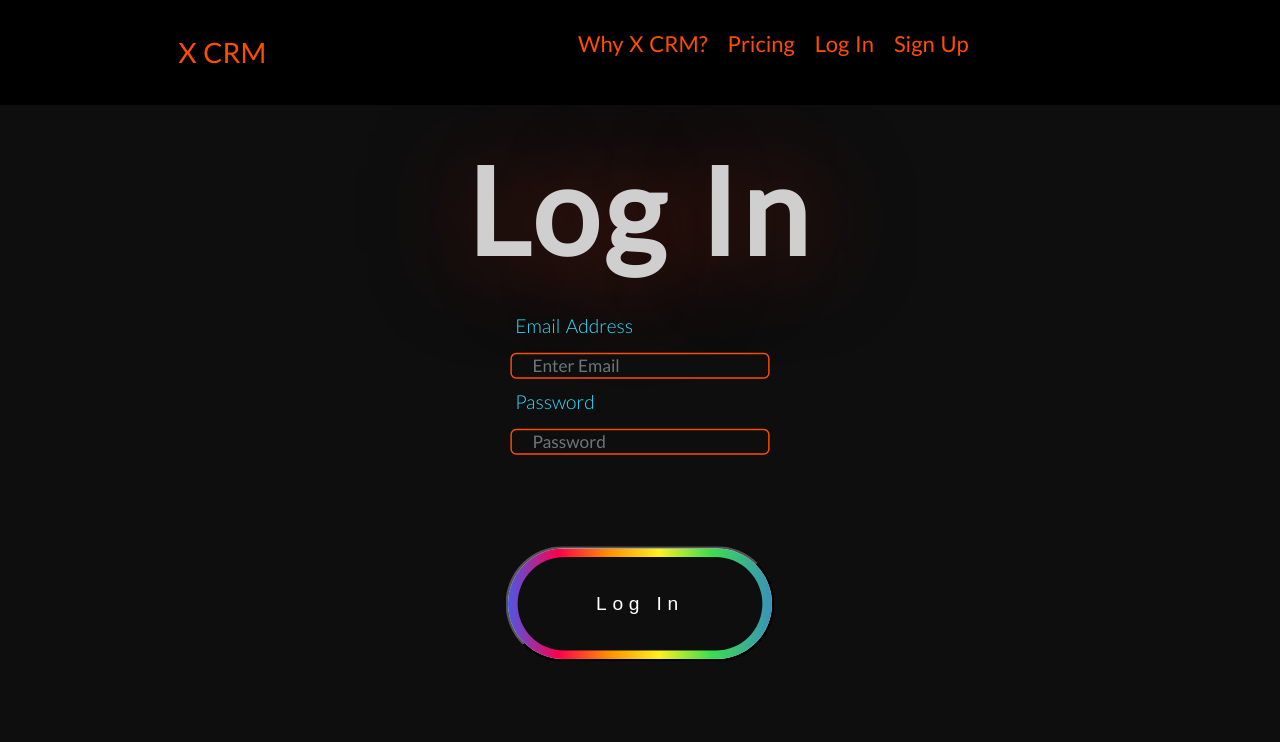
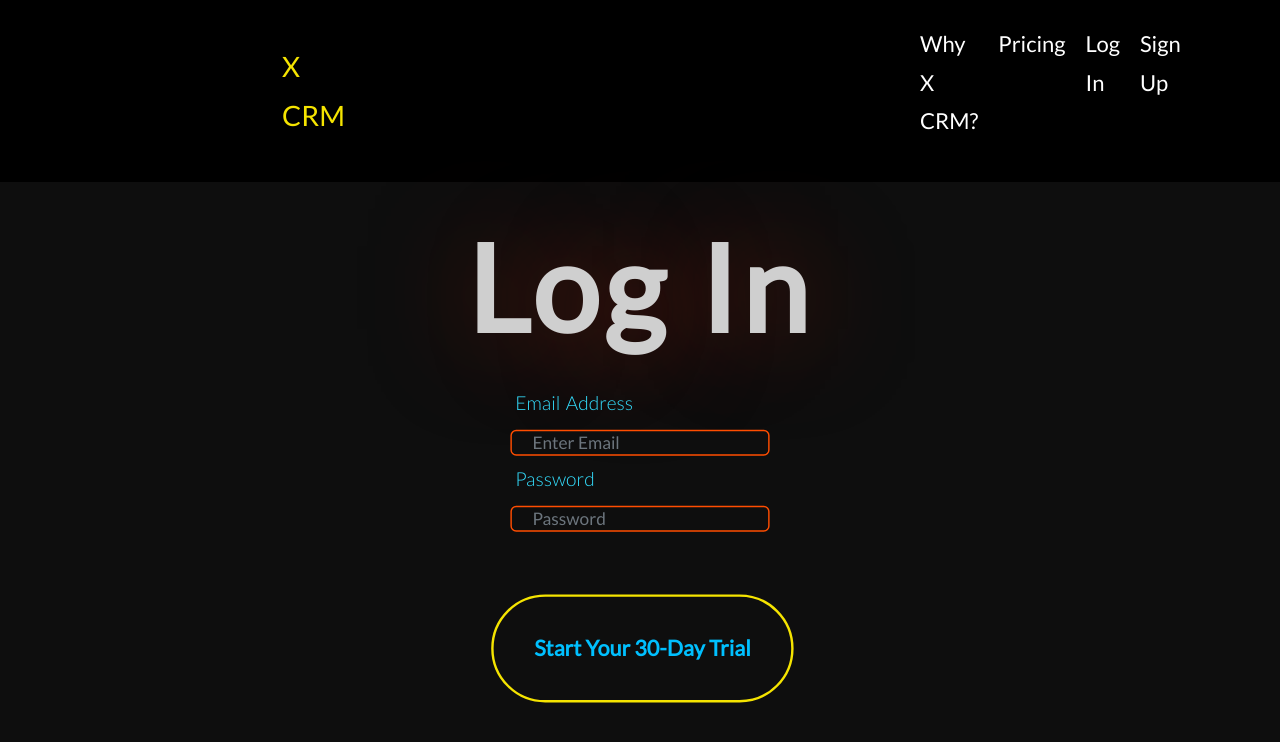
Before and after one commit to burnsie000/crm, a Flask app: page /auth/login in a window 1280 px wide. Shown: the top 742 px of the page. Run offline with Flask 3, Linux system fonts and the light colour scheme; some libraries are stand-ins or nearby versions.

Commit message:
buttons changed

```diff
--- a/app.py
+++ b/app.py
@@ -35,7 +35,7 @@ def home ():
     name = '30 Days Of Python Programming'
     return render_template('home.html', techs=techs, name = name, title = 'Home', user=current_user)
 
-@app.route('/CRM')
+@app.route('/CRM', methods=['GET', 'POST'])
 def crm ():
     return render_template('crm.html', user=current_user)
 
--- a/my_package/models.py
+++ b/my_package/models.py
@@ -5,9 +5,11 @@ from sqlalchemy.sql import func
 
 class CRM(db.Model):
     id = db.Column(db.Integer, primary_key=True)
-    contact = db.Column(db.String(10000))
+    contactname = db.Column(db.String(10000))
     date = db.Column(db.DateTime(timezone=True), default=func.now())
     user_id = db.Column(db.Integer, db.ForeignKey('user.id'))
+    contact_phone_and_email = db.Column(db.String(10000))
+    contact_tags = db.Column(db.String(10000))
 
 class User(db.Model, UserMixin):
     id = db.Column(db.Integer, primary_key=True)
--- a/my_package/static/css/main.css
+++ b/my_package/static/css/main.css
@@ -11,7 +11,7 @@
     --header-bg-color: rgb(0, 0, 0);
     --textarea-bg-color: rgb(14, 14, 14);
     --body-bg-color: rgb(14, 14, 14);
-    --nav-link-color: #34dfff;
+    --nav-link-color: white;
 }
 
 /* === body style === */
@@ -50,6 +50,7 @@ h2 {
 
 .nav-lists {
     display: flex;
+    margin-right: 0em;
 }
 
 .nav-list {
@@ -61,13 +62,17 @@ h2 {
     text-decoration: none;
     font-size: 22px;
     padding: 0 5px;
-    color: #ff4d00;
+    color: white;
     font-weight: 400;
 }
 
 .brand-name {
     font-size: 28px;
     font-weight: bolder;
+    font-style: bolder;
+    color: #F5E400;
+    margin-left: 9em;
+    margin-right: 20em;
 }
 /* === paragraph text style === */
 p {
@@ -85,9 +90,12 @@ main {
 
 .container {
     background: rgb(14, 14, 14);
-    padding: 20px;
-    padding-top: 80px;
+    margin-top: 80px;
     margin: auto;
+    margin-left: 0em;
+    width: 200%;
+    margin-right: 0em;
+    height: 40em;
 }
 
 .tech-lists {
@@ -112,7 +120,7 @@ main {
 }
 
 .btn:focus {
-    outline: 2px solid #2a70a5;
+    outline: 0px solid #2a70a5;
     cursor: pointer;
 }
 /* === textarea style === */
@@ -160,100 +168,39 @@ textarea:focus {
 }
 
 h1 {
-    color: #ff4d00;
+    color: #F5E400;
+    font-weight: 1000;
+    font-style: bolder;
 }
 
 h2 {
-    color: #34dfff;
+    color: white;
 }
 
-/* RGB BUTTON */
-button {
-    height: 6em;
-    width: 14em;
-    position: absolute;
-    transform: translate(-50%, -50%);
-    top: 4.5em;
-    left: 8.5em;
-    position: relative;
-    overflow: hidden;
-    cursor: pointer;
-    border-radius: 3.75em;
-    color: linear-gradient(
-        to right,
-        #fd004c 2.62em,
-        #fe9000 5.25em,
-        #fff020 7.87em,
-        #3edf4b 10.5em,
-        #3363ff 15.75em,
-        #fd004c 18.75em
-      );
-  }
-  button:before {
-    content: "";
-    height: 100%;
-    width: 100%;
-    position: absolute;
-    top: 0;
-    left: 0;
-    color: linear-gradient(
-        to right,
-        #fd004c 2.62em,
-        #fe9000 5.25em,
-        #fff020 7.87em,
-        #3edf4b 10.5em,
-        #3363ff 15.75em,
-        #fd004c 18.75em
-      );
-    background: repeating-linear-gradient(
-      to right,
-      #fd004c 2.62em,
-      #fe9000 5.25em,
-      #fff020 7.87em,
-      #3edf4b 10.5em,
-      #3363ff 15.75em,
-      #fd004c 18.75em
-    );
-    background-size: 125em;
-  }
-  button:after {
-    content: "Start Your 30-Day Trial ";
-    position: absolute;
-    background-color: rgb(14, 14, 14);
-    color: repeating-linear-gradient(
-        to right,
-        #fd004c 2.62em,
-        #fe9000 5.25em,
-        #fff020 7.87em,
-        #3edf4b 10.5em,
-        #3363ff 15.75em,
-        #fd004c 18.75em
-      );
-    height: 85%;
-    width: 93%;
-    top: 7.5%;
-    left: 3.5%;
-    border-radius: 3.75em;
-    color: #ffffff;
-    font-family: "Poppins", sans-serif;
-    font-size: 1em;
-    letter-spacing: 0.3em;
-    display: grid;
-    place-items: center;
-  }
-  button:hover:before {
-    background-position: -106.25em 0;
-    transition: 10s linear;
-    color: linear-gradient(
-        to right,
-        #fd004c 2.62em,
-        #fe9000 5.25em,
-        #fff020 7.87em,
-        #3edf4b 10.5em,
-        #3363ff 15.75em,
-        #fd004c 18.75em
-      );
-  }
+.hero-button {
+  width: 14em;
+  height: 5em;
+  border-radius: 2.5em;
+  border-color: #F5E400;
+  border-width: blur(2px);
+  border-style: solid;
+  background-color: rgb(14, 14, 14);
+  color: #00C0FF;
+  font-size: 18px;
+  font-weight: 700;
+  font-style: bold;
+  font-family: 'lato', 'sans-serif';
+  margin-top: 14em;
+  margin-left: 18em;
+}
+.hero-subtxt {
+  margin-left: 10em;
+}
+
+.hero-txt {
+  margin-top: 3em;
+  margin-left: 8em;
+}
   /* SIGN UP PAGE */
 
   .emboss-txt {
@@ -373,193 +320,22 @@ button {
   }
 
   .signup-button {
-    height: 6em;
     width: 14em;
-    display: block;
-    transform: translate(-50%, -50%);
-    margin: auto;
-    margin-top: 5em;
-    margin-left: 1em;
-    overflow: hidden;
-    cursor: pointer;
-    border-radius: 3.75em;
-    border-style: blur(25px) solid;
-    color: linear-gradient(
-        to right,
-        #fd004c 2.62em,
-        #fe9000 5.25em,
-        #fff020 7.87em,
-        #3edf4b 10.5em,
-        #3363ff 15.75em,
-        #fd004c 18.75em
-      );
+    height: 5em;
+    border-radius: 2.5em;
+    border-color: #F5E400;
+    border-width: blur(2px);
+    border-style: solid;
+    background-color: rgb(14, 14, 14);
+    color: #00C0FF;
+    font-size: 18px;
+    font-weight: 700;
+    font-style: bold;
+    font-family: 'lato', 'sans-serif';
+    margin-top: 3em;
+    margin-left: 2em;
   }
-  .signup-button:before {
-    content: "";
-    margin: auto;
-    display: block;
-    height: 100%;
-    width: 100%;
-    border-style: blur(25px) solid;
-    position: absolute;
-    color: linear-gradient(
-        to right,
-        #fd004c 2.62em,
-        #fe9000 5.25em,
-        #fff020 7.87em,
-        #3edf4b 10.5em,
-        #3363ff 15.75em,
-        #fd004c 18.75em
-      );
-    background: repeating-linear-gradient(
-      to right,
-      #fd004c 2.62em,
-      #fe9000 5.25em,
-      #fff020 7.87em,
-      #3edf4b 10.5em,
-      #3363ff 15.75em,
-      #fd004c 18.75em
-    );
-    background-size: 125em;
-  }
-  .signup-button:after {
-    margin: auto;
-    content: "Sign Up";
-    display: block;
-    position: absolute;
-    border-style: blur(25px) solid;
-    background-color: rgb(14, 14, 14);
-    color: repeating-linear-gradient(
-        to right,
-        #fd004c 2.62em,
-        #fe9000 5.25em,
-        #fff020 7.87em,
-        #3edf4b 10.5em,
-        #3363ff 15.75em,
-        #fd004c 18.75em
-      );
-    height: 85%;
-    width: 93%;
-    top: 7.5%;
-    left: 3.5%;
-    border-radius: 3.75em;
-    color: #ffffff;
-    font-family: "Poppins", sans-serif;
-    font-size: 1em;
-    letter-spacing: 0.3em;
-    display: grid;
-    place-items: center;
-  }
-  .signup-button:hover:before {
-    margin: auto;
-    background-position: -106.25em 0;
-    transition: 10s linear;
-    display: block;
-    border-style: blur(25px) solid;
-    color: linear-gradient(
-        to right,
-        #fd004c 2.62em,
-        #fe9000 5.25em,
-        #fff020 7.87em,
-        #3edf4b 10.5em,
-        #3363ff 15.75em,
-        #fd004c 18.75em
-      );
-  }
-  .login-button {
-    height: 6em;
-    width: 14em;
-    display: block;
-    transform: translate(-50%, -50%);
-    margin: auto;
-    margin-top: 5em;
-    margin-left: 1.5em;
-    border-style: blur(25px) solid;
-    overflow: hidden;
-    cursor: pointer;
-    border-radius: 3.75em;
-    color: linear-gradient(
-        to right,
-        #fd004c 2.62em,
-        #fe9000 5.25em,
-        #fff020 7.87em,
-        #3edf4b 10.5em,
-        #3363ff 15.75em,
-        #fd004c 18.75em
-      );
-  }
-  .login-button:before {
-    content: "";
-    margin: auto;
-    display: block;
-    height: 100%;
-    border-style: blur(25px) solid;
-    width: 100%;
-    position: absolute;
-    color: linear-gradient(
-        to right,
-        #fd004c 2.62em,
-        #fe9000 5.25em,
-        #fff020 7.87em,
-        #3edf4b 10.5em,
-        #3363ff 15.75em,
-        #fd004c 18.75em
-      );
-    background: repeating-linear-gradient(
-      to right,
-      #fd004c 2.62em,
-      #fe9000 5.25em,
-      #fff020 7.87em,
-      #3edf4b 10.5em,
-      #3363ff 15.75em,
-      #fd004c 18.75em
-    );
-    background-size: 125em;
-  }
-  .login-button:after {
-    margin: auto;
-    content: "Log In";
-    display: block;
-    border-style: blur(25px) solid;
-    position: absolute;
-    background-color: rgb(14, 14, 14);
-    color: repeating-linear-gradient(
-        to right,
-        #fd004c 2.62em,
-        #fe9000 5.25em,
-        #fff020 7.87em,
-        #3edf4b 10.5em,
-        #3363ff 15.75em,
-        #fd004c 18.75em
-      );
-    height: 85%;
-    width: 93%;
-    top: 7.5%;
-    left: 3.5%;
-    border-radius: 3.75em;
-    color: #ffffff;
-    font-family: "Poppins", sans-serif;
-    font-size: 1em;
-    letter-spacing: 0.3em;
-    display: grid;
-    place-items: center;
-  }
-  .login-button:hover:before {
-    margin: auto;
-    background-position: -106.25em 0;
-    transition: 10s linear;
-    display: block;
-    border-style: blur(25px) solid;
-    color: linear-gradient(
-        to right,
-        #fd004c 2.62em,
-        #fe9000 5.25em,
-        #fff020 7.87em,
-        #3edf4b 10.5em,
-        #3363ff 15.75em,
-        #fd004c 18.75em
-      );
-  }
+
 
   .emboss-txt-login {
     margin: auto;
@@ -637,3 +413,81 @@ button {
         width: 8em;
         position: relative;
       }
+
+/* CRM PAGE */
+.crm-page {
+  display: inline-block;
+  width: 100%;
+  height: 100%;
+}
+
+.crm-menu {
+  width: 20%;
+  height: 100%;
+  position: absolute;
+  background-color: rgb(7, 7, 7);
+  left: 0;
+  bottom: 0;
+  top: 6.3em;
+}
+.crm-inner-page {
+  width: 80%;
+  height: 100%;
+  background-color: rgb(14, 14, 14);
+  right: 0;
+  bottom: 0;
+  top: 6.3em;
+  position: absolute;
+  display: block;
+  padding: 20px;
+}
+.crm-upper-static {
+  right: 0;
+  position: absolute;
+  width: fit-content;
+}
+.upload-csv {
+  position: relative;
+  margin-left: 40em;
+  margin-top: 6em;
+}
+
+.upload {
+  margin-right: 20em;
+  position: relative;
+  right: 4em;
+}
+.crm-contacts {
+  position: relative;
+  display: block;
+  background-color: rgb(14, 14, 14);
+  width: 100%;
+  height: 80%;
+  margin-bottom: 0em;
+  margin-top: 8%;
+}
+.contacts-section {
+  display: block;
+  width: 100%;
+  position: relative;
+  height: 5em;
+  background-color: rgb(21, 21, 21);
+  color: white;
+  padding: 1em;
+}
+.login-button {
+  width: 14em;
+  height: 5em;
+  border-radius: 2.5em;
+  border-color: #F5E400;
+  border-width: blur(2px);
+  border-style: solid;
+  background-color: rgb(14, 14, 14);
+  color: #00C0FF;
+  font-size: 18px;
+  font-weight: 700;
+  font-style: bold;
+  font-family: 'lato', 'sans-serif';
+  margin-top: 3em;
+  margin-left: 2em;
+}
```
Also changed, not shown: my_package/templates/crm.html (+20 -3 lines), my_package/templates/home.html (+7 -7 lines), instance/database.db.
